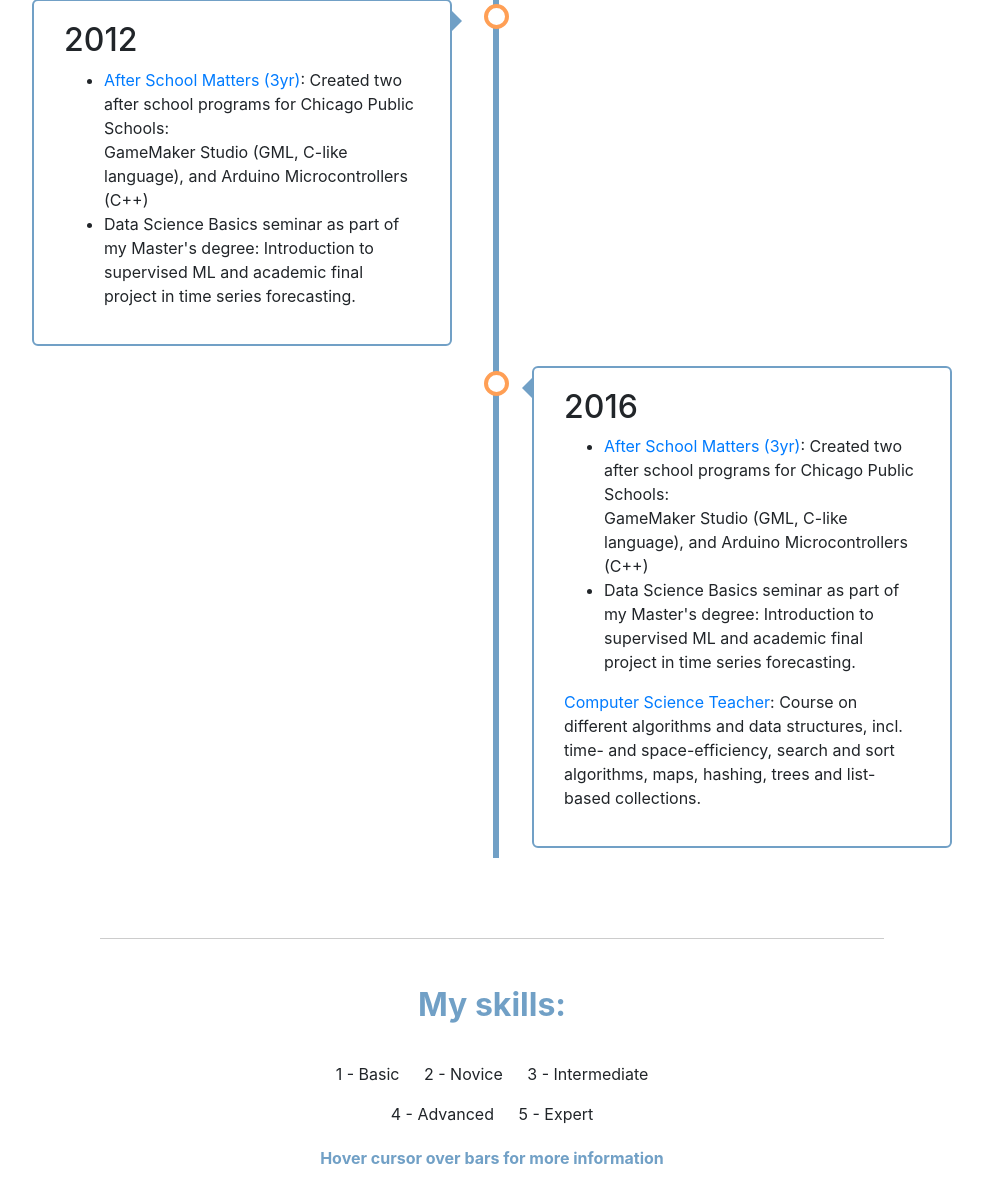
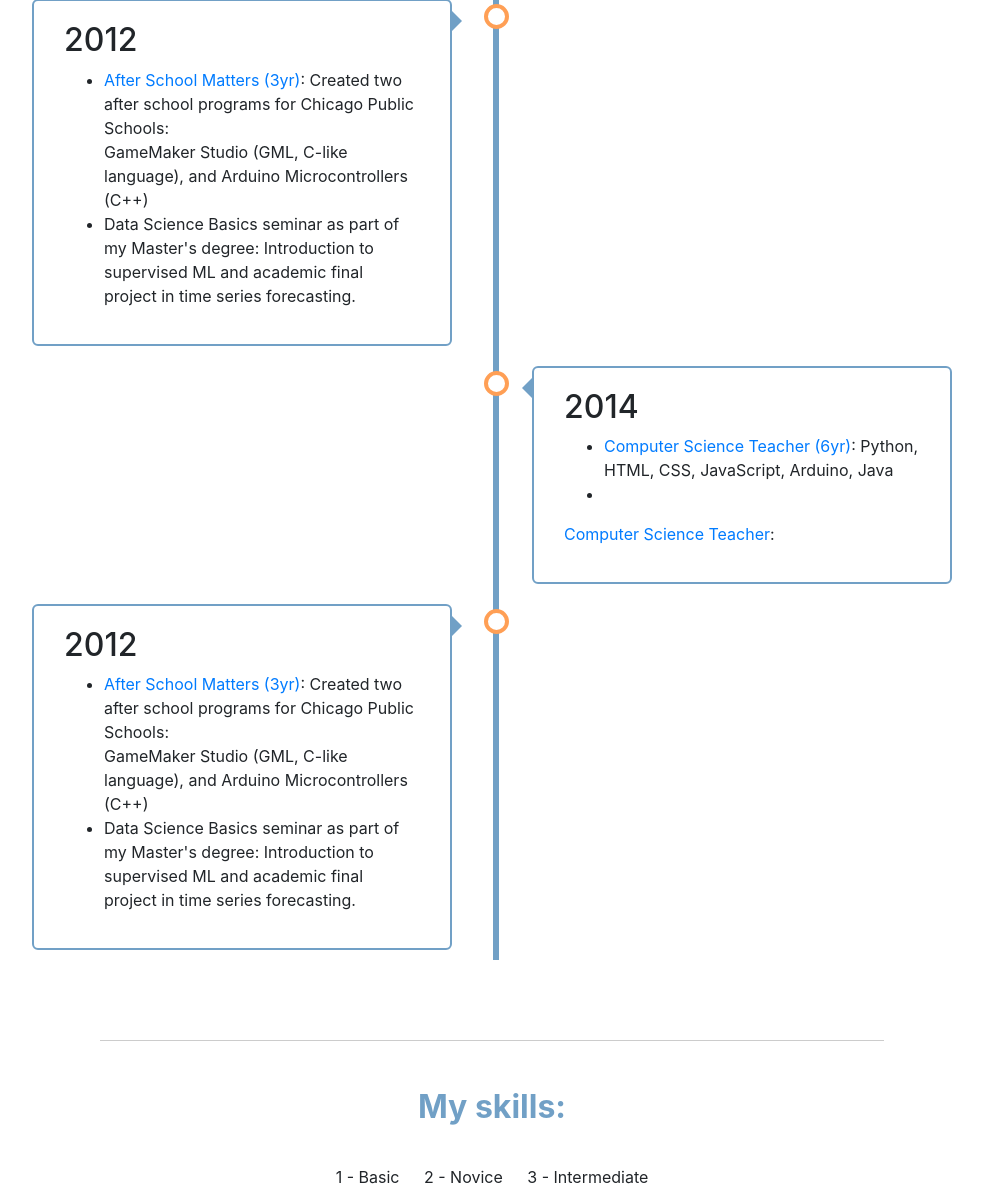
Before and after one commit to sciencelee/sciencelee-portfolio, a Flask app: page /about in a window 1280 px wide. Shown: the part 1552-2752 px from the top of the page, without its empty margins (148-1131 px from the left). Run offline with Flask 2, Linux system fonts and the light colour scheme; some libraries are stand-ins or nearby versions.

```diff
--- a/templates/about.html
+++ b/templates/about.html
@@ -74,8 +74,26 @@
             </div>
             <div class="container-timeline right">
                 <div class="content">
-                        <h2>2016</h2>
+                        <h2>2014</h2>
                     <ul>
+                                <li>
+                                    <a target="_blank" class="about-link" href="https://www.fwparkerrobotics.org/">Computer Science Teacher (6yr)</a>:
+                                    Python, HTML, CSS, JavaScript, Arduino, Java
+
+                                </li>
+                                <li>
+
+                                </li>
+                            </ul>
+                            <p><a target="_blank" class="about-link" href="https://www.fwparkerrobotics.org/">
+                              Computer Science Teacher</a>:
+                            </p>
+                </div>
+            </div>
+            <div class="container-timeline left">
+                <div class="content">
+                        <h2>2012</h2>
+                            <ul>
                                 <li>
                                     <a target="_blank" class="about-link" href="https://www.afterschoolmatters.org/">After School Matters (3yr)</a>:
                                     Created two after school programs for Chicago Public Schools:<br>
@@ -86,11 +104,6 @@
                                     and academic final project in time series forecasting.
                                 </li>
                             </ul>
-                            <p><a target="_blank" class="about-link" href="https://www.fwparkerrobotics.org/">
-                              Computer Science Teacher</a>:
-                                Course on different algorithms and data structures, incl. time- and space-efficiency,
-                                search and sort algorithms, maps, hashing, trees and list-based collections.
-                            </p>
                 </div>
             </div>
         </div>
```
